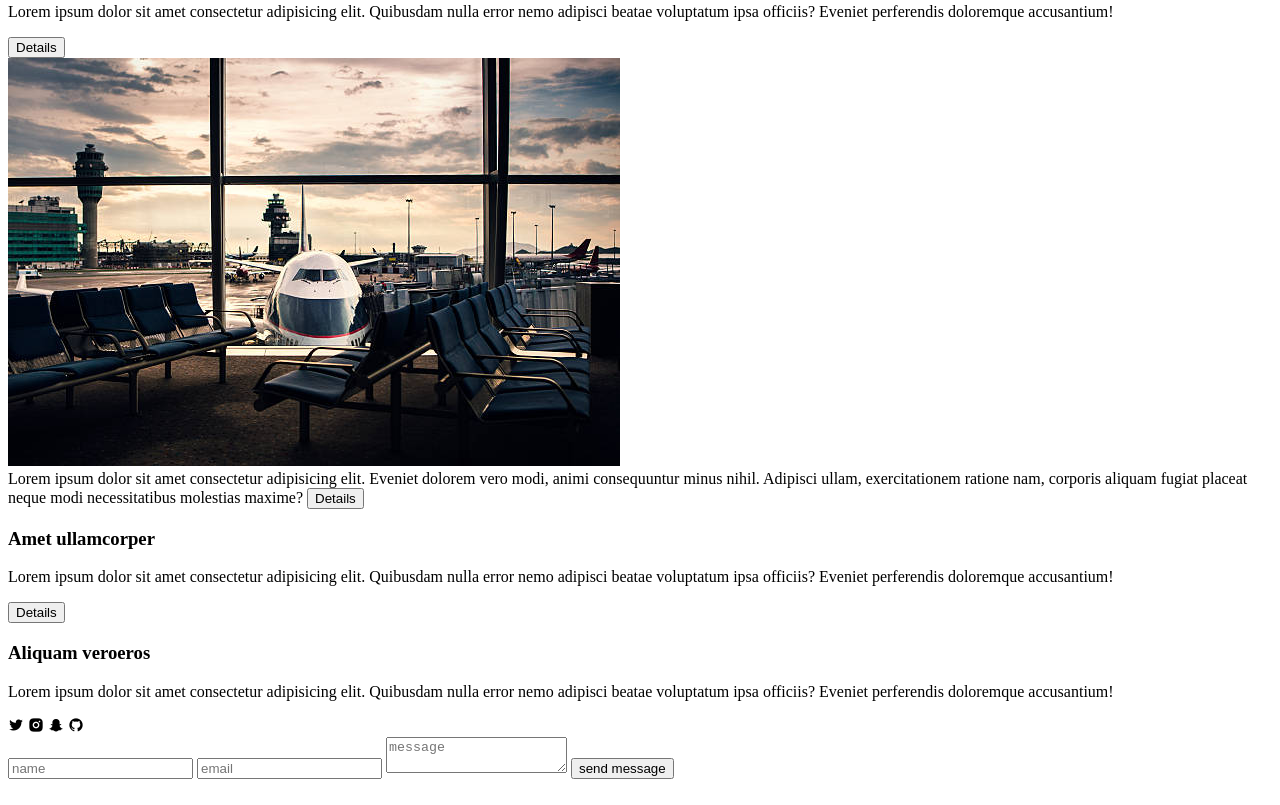
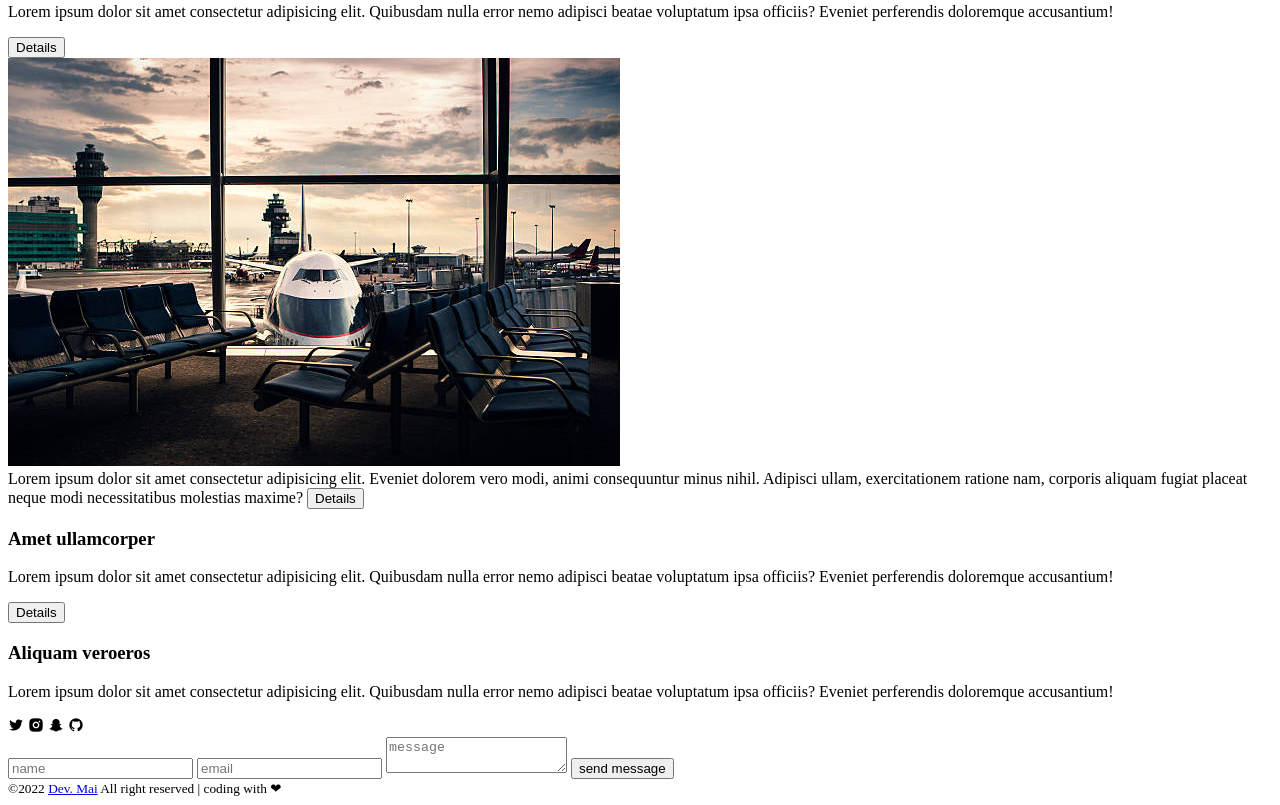
Before and after one commit to Mai-Elhajeen/reflex-page, a plain HTML site: page index.html in a window 1280 px wide. Shown: the part 2009-2814 px from the top of the page. Drawn offline with nearby package versions, Linux system fonts and the light colour scheme.

Commit message:
adding footer

```diff
--- a/index.html
+++ b/index.html
@@ -161,6 +161,10 @@
                     </form>
                 </section>
             </main>
+
+            <footer class="footer">
+                <small>&#169;2022 <a href="https://github.com/Mai-Elhajeen">Dev. Mai</a> All right reserved | coding with &#10084;</small>
+            </footer>
         </div>
     </body> <!-- end body page -->
 </html> <!-- end html page -->
```
